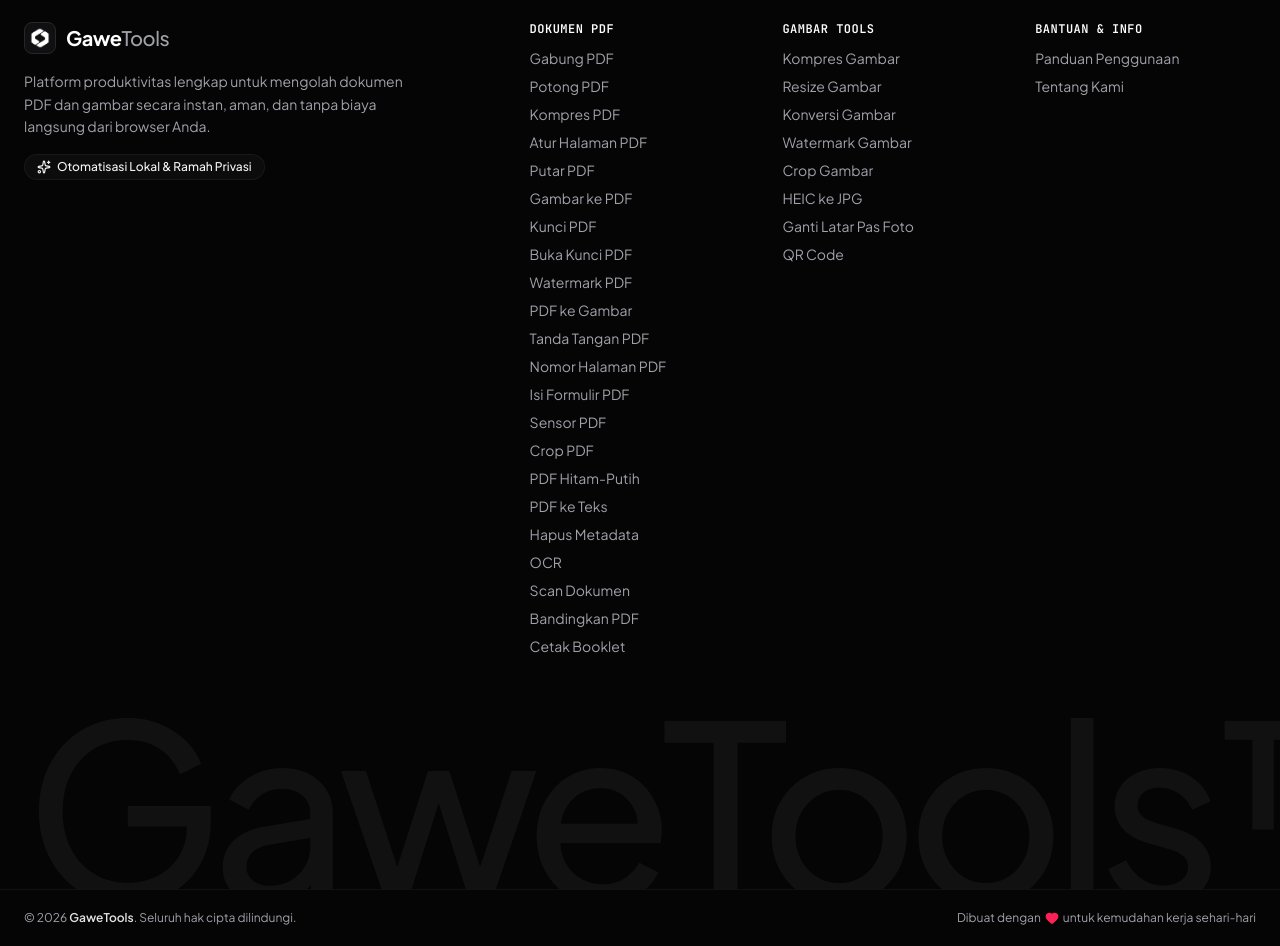
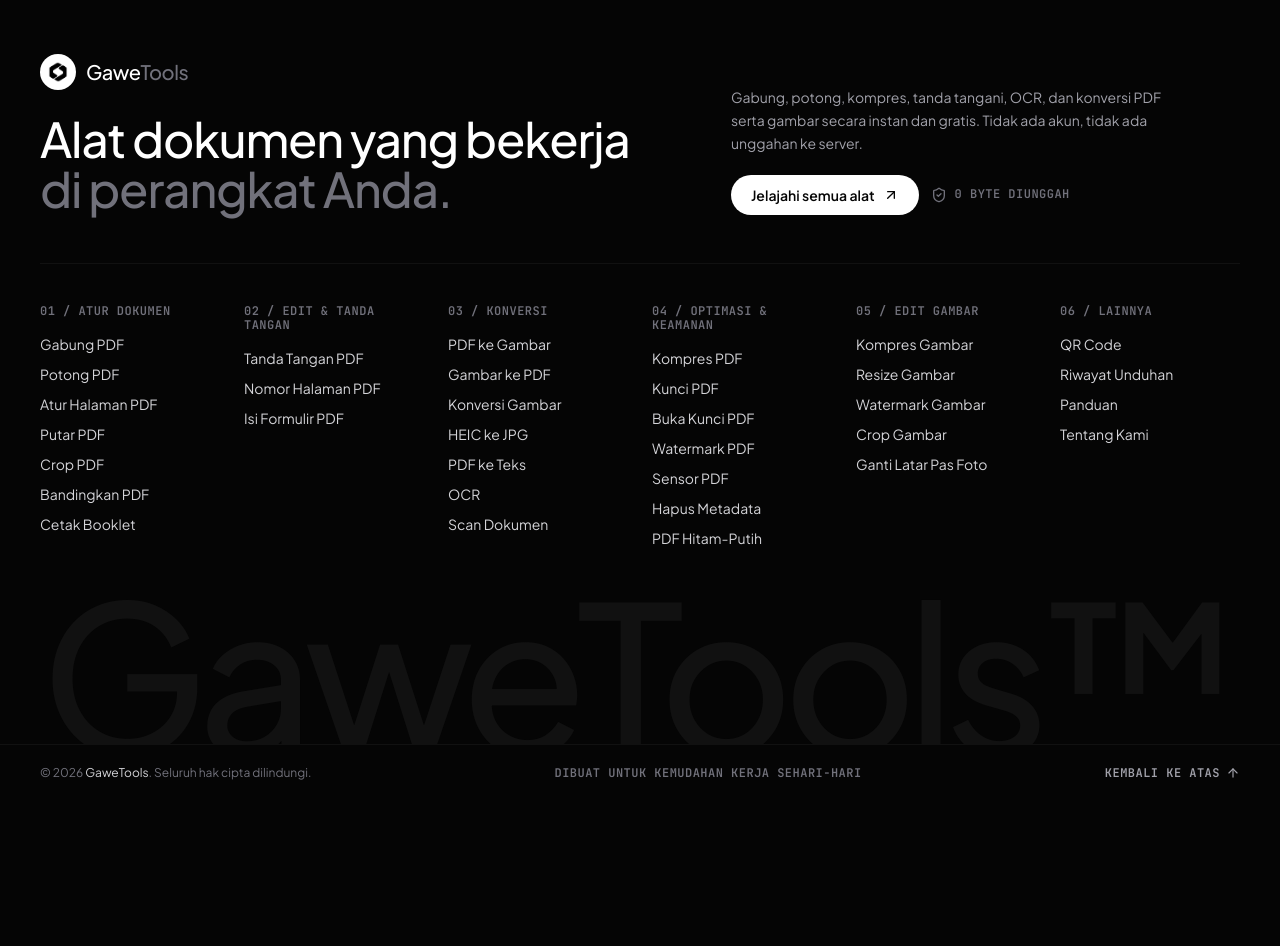
Before and after one commit to syahreza-satria/gawetools, a Next.js app: page / in a window 1280 px wide. Shown: the part 5240-6186 px from the top of the page. After the commit the page ends 6041 px from the top, so only its background shows below. Built offline with nearby package versions, Linux system fonts and the light colour scheme.

Commit message:
style: footer baru (pernyataan, kolom per kategori, tombol ke atas)
Co-Authored-By: Claude Sonnet 5.5 <noreply@anthropic.com>

```diff
--- a/components/Footer.tsx
+++ b/components/Footer.tsx
@@ -1,158 +1,160 @@
 import Link from "next/link";
 import Image from "next/image";
-import { Sparkles, Heart } from "lucide-react";
+import { ArrowUp, ArrowUpRight, ShieldCheck } from "lucide-react";
+
+interface FooterGroup {
+  title: string;
+  links: { label: string; href: string }[];
+}
+
+// Grouped like the categories on the home page so every column stays short and balanced.
+const GROUPS: FooterGroup[] = [
+  {
+    title: "Atur Dokumen",
+    links: [
+      { label: "Gabung PDF", href: "/merge-pdf" },
+      { label: "Potong PDF", href: "/split-pdf" },
+      { label: "Atur Halaman PDF", href: "/reorder-pdf" },
+      { label: "Putar PDF", href: "/rotate-pdf" },
+      { label: "Crop PDF", href: "/crop-pdf" },
+      { label: "Bandingkan PDF", href: "/compare-pdf" },
+      { label: "Cetak Booklet", href: "/booklet-pdf" },
+    ],
+  },
+  {
+    title: "Edit & Tanda Tangan",
+    links: [
+      { label: "Tanda Tangan PDF", href: "/sign-pdf" },
+      { label: "Nomor Halaman PDF", href: "/add-page-numbers" },
+      { label: "Isi Formulir PDF", href: "/fill-pdf-form" },
+    ],
+  },
+  {
+    title: "Konversi",
+    links: [
+      { label: "PDF ke Gambar", href: "/pdf-to-image" },
+      { label: "Gambar ke PDF", href: "/image-to-pdf" },
+      { label: "Konversi Gambar", href: "/convert-image" },
+      { label: "HEIC ke JPG", href: "/heic-to-jpg" },
+      { label: "PDF ke Teks", href: "/pdf-to-text" },
+      { label: "OCR", href: "/ocr" },
+      { label: "Scan Dokumen", href: "/scan-document" },
+    ],
+  },
+  {
+    title: "Optimasi & Keamanan",
+    links: [
+      { label: "Kompres PDF", href: "/compress-pdf" },
+      { label: "Kunci PDF", href: "/lock-pdf" },
+      { label: "Buka Kunci PDF", href: "/unlock-pdf" },
+      { label: "Watermark PDF", href: "/watermark-pdf" },
+      { label: "Sensor PDF", href: "/redact-pdf" },
+      { label: "Hapus Metadata", href: "/remove-metadata" },
+      { label: "PDF Hitam-Putih", href: "/grayscale-pdf" },
+    ],
+  },
+  {
+    title: "Edit Gambar",
+    links: [
+      { label: "Kompres Gambar", href: "/compress-image" },
+      { label: "Resize Gambar", href: "/resize-image" },
+      { label: "Watermark Gambar", href: "/watermark-image" },
+      { label: "Crop Gambar", href: "/crop-image" },
+      { label: "Ganti Latar Pas Foto", href: "/photo-background" },
+    ],
+  },
+  {
+    title: "Lainnya",
+    links: [
+      { label: "QR Code", href: "/qr-code" },
+      { label: "Riwayat Unduhan", href: "/history" },
+      { label: "Panduan", href: "/guide" },
+      { label: "Tentang Kami", href: "/about" },
+    ],
+  },
+];
 
 export default function Footer() {
   const currentYear = new Date().getFullYear();
 
-  const pdfTools = [
-    { label: "Gabung PDF", href: "/merge-pdf" },
-    { label: "Potong PDF", href: "/split-pdf" },
-    { label: "Kompres PDF", href: "/compress-pdf" },
-    { label: "Atur Halaman PDF", href: "/reorder-pdf" },
-    { label: "Putar PDF", href: "/rotate-pdf" },
-    { label: "Gambar ke PDF", href: "/image-to-pdf" },
-    { label: "Kunci PDF", href: "/lock-pdf" },
-    { label: "Buka Kunci PDF", href: "/unlock-pdf" },
-    { label: "Watermark PDF", href: "/watermark-pdf" },
-    { label: "PDF ke Gambar", href: "/pdf-to-image" },
-    { label: "Tanda Tangan PDF", href: "/sign-pdf" },
-    { label: "Nomor Halaman PDF", href: "/add-page-numbers" },
-    { label: "Isi Formulir PDF", href: "/fill-pdf-form" },
-    { label: "Sensor PDF", href: "/redact-pdf" },
-    { label: "Crop PDF", href: "/crop-pdf" },
-    { label: "PDF Hitam-Putih", href: "/grayscale-pdf" },
-    { label: "PDF ke Teks", href: "/pdf-to-text" },
-    { label: "Hapus Metadata", href: "/remove-metadata" },
-    { label: "OCR", href: "/ocr" },
-    { label: "Scan Dokumen", href: "/scan-document" },
-    { label: "Bandingkan PDF", href: "/compare-pdf" },
-    { label: "Cetak Booklet", href: "/booklet-pdf" },
-  ];
-
-  const imageTools = [
-    { label: "Kompres Gambar", href: "/compress-image" },
-    { label: "Resize Gambar", href: "/resize-image" },
-    { label: "Konversi Gambar", href: "/convert-image" },
-    { label: "Watermark Gambar", href: "/watermark-image" },
-    { label: "Crop Gambar", href: "/crop-image" },
-    { label: "HEIC ke JPG", href: "/heic-to-jpg" },
-    { label: "Ganti Latar Pas Foto", href: "/photo-background" },
-    { label: "QR Code", href: "/qr-code" },
-  ];
-
-  const legalLinks = [
-    { label: "Panduan Penggunaan", href: "/guide" },
-    { label: "Tentang Kami", href: "/about" },
-  ];
-
   return (
     <footer className="mt-auto border-t border-zinc-900 bg-[#050505] overflow-hidden">
-      {/* Main Footer Links */}
-      <div className="w-full px-6 py-12">
-        <div className="grid grid-cols-1 md:grid-cols-4 lg:grid-cols-5 gap-8">
-          {/* Brand Info */}
-          <div className="md:col-span-2 lg:col-span-2 space-y-4">
-            <Link href="/" className="inline-flex items-center gap-2.5">
-              <div className="relative w-8 h-8 rounded-lg bg-sky-950/60 p-1 flex items-center justify-center border border-sky-900">
-                <Image
-                  src="/logo_gawetools.png"
-                  alt="GaweTools Logo"
-                  width={24}
-                  height={24}
-                  className="object-contain brightness-0 invert"
-                />
-              </div>
-              <span className="font-bold text-xl tracking-tight text-white">
-                Gawe<span className="text-zinc-400 font-medium">Tools</span>
+      {/* Statement + brand */}
+      <div className="w-full px-4 sm:px-6 lg:px-10 2xl:px-16 pt-14 sm:pt-20 pb-12 grid grid-cols-1 lg:grid-cols-[1.2fr_1fr] gap-10 lg:gap-20 items-end">
+        <div className="space-y-6">
+          <Link href="/" className="inline-flex items-center gap-2.5 group">
+            <span className="relative w-9 h-9 rounded-full bg-white flex items-center justify-center group-hover:scale-105 transition-transform">
+              <Image src="/logo_gawetools.png" alt="GaweTools Logo" width={22} height={22} className="object-contain brightness-0" />
+            </span>
+            <span className="font-medium text-xl tracking-tight text-white">
+              Gawe<span className="text-zinc-500">Tools</span>
             </span>
           </Link>
-            <p className="text-sm text-zinc-400 max-w-sm leading-relaxed">
-              Platform produktivitas lengkap untuk mengolah dokumen PDF dan gambar secara instan, aman, dan tanpa biaya langsung dari browser Anda.
+          <h2 className="text-3xl sm:text-5xl leading-[1.05] text-white max-w-2xl">
+            Alat dokumen yang bekerja <span className="text-zinc-500">di perangkat Anda.</span>
+          </h2>
+        </div>
+
+        <div className="space-y-5">
+          <p className="text-sm text-zinc-400 leading-relaxed max-w-md">
+            Gabung, potong, kompres, tanda tangani, OCR, dan konversi PDF serta gambar secara instan dan gratis. Tidak ada akun, tidak ada unggahan ke server.
           </p>
-            <div className="inline-flex items-center gap-1.5 px-3 py-1 rounded-full text-xs font-medium bg-sky-950/40 text-sky-400 border border-sky-900/50">
-              <Sparkles className="w-3.5 h-3.5" />
-              <span>Otomatisasi Lokal & Ramah Privasi</span>
+          <div className="flex flex-wrap items-center gap-3">
+            <Link
+              href="/#alat"
+              className="inline-flex items-center gap-2 px-5 py-2.5 rounded-full bg-white text-[#050505] text-sm font-semibold hover:bg-[#e4e4e7] transition-colors"
+            >
+              Jelajahi semua alat
+              <ArrowUpRight className="w-4 h-4" />
+            </Link>
+            <span className="inline-flex items-center gap-2 label-mono text-zinc-500">
+              <ShieldCheck className="w-4 h-4" />
+              0 byte diunggah
+            </span>
+          </div>
         </div>
       </div>
 
-          {/* PDF Tools Links */}
-          <div className="space-y-3">
-            <h4 className="label-mono text-white">
-              Dokumen PDF
-            </h4>
-            <ul className="space-y-2 text-sm">
-              {pdfTools.map((tool) => (
-                <li key={tool.href}>
-                  <Link
-                    href={tool.href}
-                    className="text-zinc-400 hover:text-white transition-colors"
-                  >
-                    {tool.label}
+      {/* Link groups */}
+      <div className="w-full px-4 sm:px-6 lg:px-10 2xl:px-16">
+        <div className="border-t border-zinc-900 py-10 grid grid-cols-2 sm:grid-cols-3 xl:grid-cols-6 gap-x-6 gap-y-10">
+          {GROUPS.map((group, i) => (
+            <nav key={group.title} aria-label={group.title} className="space-y-4">
+              <h3 className="label-mono text-zinc-500">
+                {String(i + 1).padStart(2, "0")} / {group.title}
+              </h3>
+              <ul className="space-y-2.5 text-sm">
+                {group.links.map((link) => (
+                  <li key={link.href}>
+                    <Link href={link.href} className="text-zinc-300 hover:text-white transition-colors">
+                      {link.label}
                     </Link>
                   </li>
                 ))}
               </ul>
-          </div>
-
-          {/* Image Tools Links */}
-          <div className="space-y-3">
-            <h4 className="label-mono text-white">
-              Gambar Tools
-            </h4>
-            <ul className="space-y-2 text-sm">
-              {imageTools.map((tool) => (
-                <li key={tool.href}>
-                  <Link
-                    href={tool.href}
-                    className="text-zinc-400 hover:text-white transition-colors"
-                  >
-                    {tool.label}
-                  </Link>
-                </li>
+            </nav>
           ))}
-            </ul>
-          </div>
-
-          {/* Navigation & Info */}
-          <div className="space-y-3">
-            <h4 className="label-mono text-white">
-              Bantuan & Info
-            </h4>
-            <ul className="space-y-2 text-sm">
-              {legalLinks.map((item) => (
-                <li key={item.href}>
-                  <Link
-                    href={item.href}
-                    className="text-zinc-400 hover:text-white transition-colors"
-                  >
-                    {item.label}
-                  </Link>
-                </li>
-              ))}
-            </ul>
-          </div>
         </div>
       </div>
 
       {/* Oversized wordmark (decorative) */}
-      <div aria-hidden className="w-full px-6 select-none overflow-hidden">
-        <p className="text-[clamp(3rem,19vw,17rem)] font-medium leading-[0.82] tracking-[-0.05em] text-zinc-900 whitespace-nowrap -mb-[0.06em]">
+      <div aria-hidden className="w-full px-4 sm:px-6 lg:px-10 2xl:px-16 select-none overflow-hidden">
+        <p className="text-[clamp(3rem,16vw,17rem)] font-medium leading-[0.82] tracking-[-0.05em] text-zinc-900 whitespace-nowrap -mb-[0.06em]">
           GaweTools&trade;
         </p>
       </div>
 
-      {/* Bottom Bar */}
+      {/* Bottom bar */}
       <div className="border-t border-zinc-900 bg-[#050505]">
-        <div className="w-full px-6 py-5 flex flex-col sm:flex-row items-center justify-between gap-3 text-xs text-zinc-400">
-          <div>
-            © {currentYear} <span className="font-semibold text-zinc-200">GaweTools</span>. Seluruh hak cipta dilindungi.
-          </div>
-          <div className="flex items-center gap-1 text-zinc-400">
-            <span>Dibuat dengan</span>
-            <Heart className="w-3.5 h-3.5 text-rose-500 fill-rose-500 inline" />
-            <span>untuk kemudahan kerja sehari-hari</span>
-          </div>
+        <div className="w-full px-4 sm:px-6 lg:px-10 2xl:px-16 py-5 flex flex-col sm:flex-row items-center justify-between gap-3 text-xs text-zinc-500">
+          <p>
+            &copy; {currentYear} <span className="text-zinc-300">GaweTools</span>. Seluruh hak cipta dilindungi.
+          </p>
+          <p className="label-mono">Dibuat untuk kemudahan kerja sehari-hari</p>
+          <a href="#" className="inline-flex items-center gap-1.5 label-mono text-zinc-400 hover:text-white transition-colors">
+            Kembali ke atas
+            <ArrowUp className="w-3.5 h-3.5" />
+          </a>
         </div>
       </div>
     </footer>
```
Lines whose indentation alone changed are shown as unchanged.
